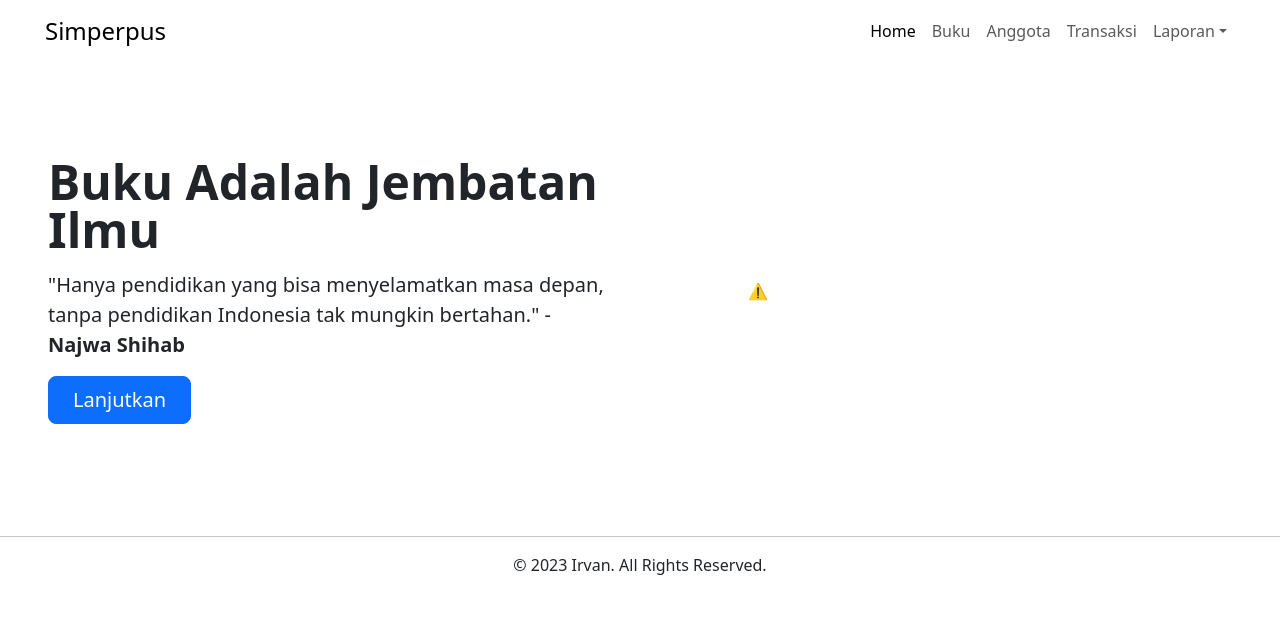
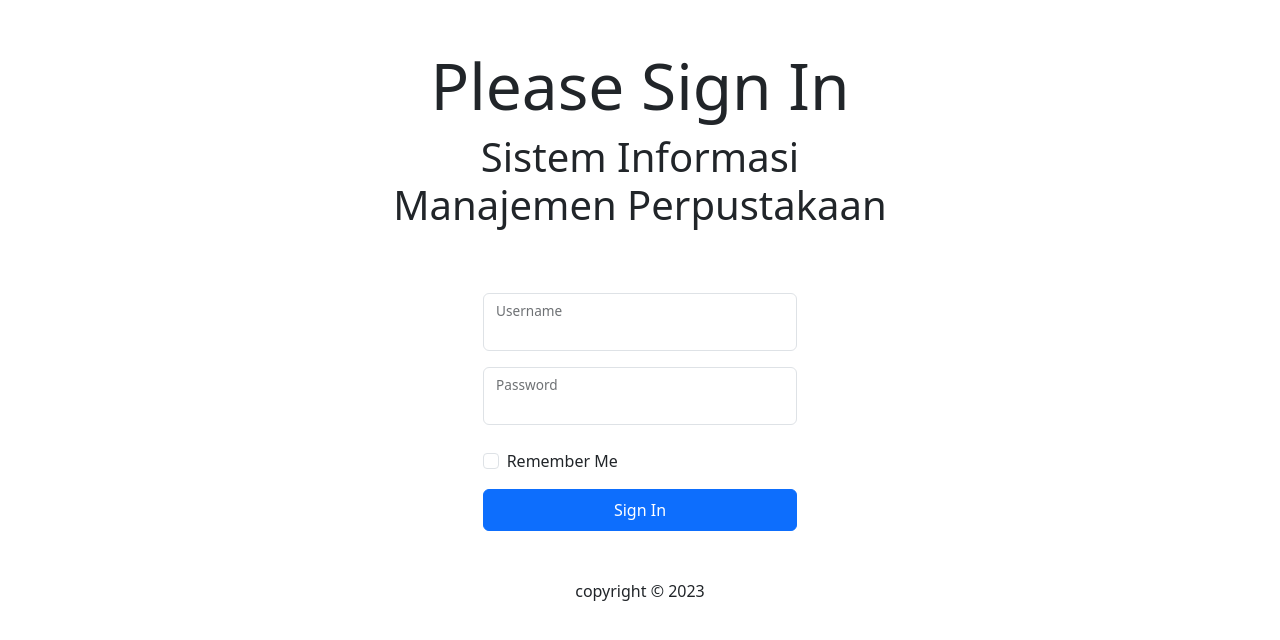
Before and after one commit to irvanshandika/Pelatihan-VSGA2023, a PHP site: page / in a window 1280 px wide. Shown: the top 640 px of the page. Run offline with PHP 8.4, Linux system fonts and the light colour scheme.

Commit message:
Add login panel

```diff
--- a/FinalProject/index.php
+++ b/FinalProject/index.php
@@ -1,51 +1,49 @@
 <!DOCTYPE html>
 <html lang="en">
+
 <head>
   <meta charset="UTF-8" />
   <meta name="viewport" content="width=device-width, initial-scale=1.0" />
-    <title>Simperpus - Selamat Datang</title>
+  <title>Simperpus - Login</title>
   <link href="https://cdn.jsdelivr.net/npm/bootstrap@5.3.0/dist/css/bootstrap.min.css" rel="stylesheet" integrity="sha384-9ndCyUaIbzAi2FUVXJi0CjmCapSmO7SnpJef0486qhLnuZ2cdeRhO02iuK6FUUVM" crossorigin="anonymous" />
-    <link rel="stylesheet" href="./src/style/style.css" />
-    <style>
-      @media only screen and (max-width: 768px) {
-        .player {
-          width: 280px;
-        }
-      }
-      @media only screen and (min-width: 1024px) {
-        .player {
-          width: 400px;
-        }
-      }
-    </style>
+  <link rel="stylesheet" href="https://cdnjs.cloudflare.com/ajax/libs/font-awesome/6.4.0/css/all.min.css" integrity="sha512-iecdLmaskl7CVkqkXNQ/ZH/XLlvWZOJyj7Yy7tcenmpD1ypASozpmT/E0iPtmFIB46ZmdtAc9eNBvH0H/ZpiBw==" crossorigin="anonymous" referrerpolicy="no-referrer" />
 </head>
 
 <body>
-    <?php
-        include_once 'navbar.php';
-    ?>
-    <section class="hero">
-      <div class="container-fluid px-5 py-5">
-        <div class="row flex-lg-row-reverse align-items-center g-5 py-5 order-lg-first">
-          <div class="col-12 col-sm-8 col-lg-6 ms-10">
-            <lottie-player src="https://lottie.host/c60751e8-148f-42fb-8df6-84abd6b1181d/3M7JAV91Yd.json" class="mx-auto player" background="transparent" speed="1" loop autoplay></lottie-player>
-          </div>
-          <div class="col-lg-6">
-            <h1 class="display-5 fw-bold lh-1 mb-3">Buku Adalah Jembatan Ilmu</h1>
-            <p class="lead">"Hanya pendidikan yang bisa menyelamatkan masa depan, tanpa pendidikan Indonesia tak mungkin bertahan." - <span class="fw-bold">Najwa Shihab</span></p>
-            <div class="d-grid gap-2 d-md-flex justify-content-md-start">
-              <a href="buku-read.php" type="button" class="btn btn-primary btn-lg px-4 me-md-2">Lanjutkan</a>
+  <div class="container my-5">
+    <div class="row">
+      <div class="col-lg-6 offset-lg-3">
+        <h1 class="display-3 text-center">Please Sign In</h1>
+        <p class="display-6 text-center">Sistem Informasi Manajemen Perpustakaan</p>
       </div>
     </div>
   </div>
+
+  <div class="row">
+    <div class="col-lg-4 offset-lg-4">
+      <form action="login-act.php" method="POST" class="mx-5">
+        <div class="form-floating mb-3">
+          <input type="text" class="form-control" id="user" name="user" />
+          <label for="user">Username</label>
         </div>
-    </section>
-
-    <?php
-    include_once 'footer.php';
-    ?>
+        <div class="form-floating mb-4">
+          <input type="password" class="form-control" name="pass" id="pass" />
+          <label for="pass">Password</label>
+        </div>
+        <div class="form-check text-start my-3">
+          <input type="checkbox" value="remember-me" class="form-check-input" id="flexCheckDefault" />
+          <label for="flexCheckDefault" class="form-check-label"> Remember Me </label>
+        </div>
+        <button type="submit" name="submit" value="submit" class="btn btn-primary w-100 py-2">Sign In</button>
+        <p class="mt-5 mb-3 text-center text-bpdy-secondary">
+          copyright &copy;
+          <?= date('Y') ?>
+        </p>
+      </form>
+    </div>
+  </div>
   <script src="https://cdn.jsdelivr.net/npm/bootstrap@5.3.0/dist/js/bootstrap.bundle.min.js" integrity="sha384-geWF76RCwLtnZ8qwWowPQNguL3RmwHVBC9FhGdlKrxdiJJigb/j/68SIy3Te4Bkz" crossorigin="anonymous"></script>
-    <script src="https://unpkg.com/@lottiefiles/lottie-player@latest/dist/lottie-player.js"></script>
   <script src="./src/script/script.js"></script>
 </body>
+
 </html>
--- /dev/null
+++ b/FinalProject/logout.php
@@ -0,0 +1,6 @@
+<?php
+
+session_start();
+$_SESSION['sesi'] = null;
+echo "<script>alert('Anda Berhasil Logout!');</script>";
+echo '<meta http-equiv="refresh" content="0; url=index.php">';
--- a/FinalProject/navbar.php
+++ b/FinalProject/navbar.php
@@ -8,6 +8,12 @@
 </head>
 
 <body>
+  <?php
+  session_start();
+  if ($_SESSION['sesi'] == null) {
+    header('Location: index.php');
+  }
+  ?>
   <nav class="navbar navbar-expand-lg">
     <div class="container-fluid">
       <a class="navbar-brand" href="#">Simperpus</a>
@@ -37,6 +43,9 @@
             </ul>
           </li>
         </ul>
+        <div class="ml-auto">
+          <a href="logout.php" class="btn btn-outline-secondary"><i class="fa-solid fa-power-off"></i> Logout</a>
+        </div>
       </div>
     </div>
   </nav>
```
Also changed, not shown: FinalProject/login-act.php (added, +26 -0 lines), FinalProject/login.php (added). Lines whose indentation alone changed are shown as unchanged.
